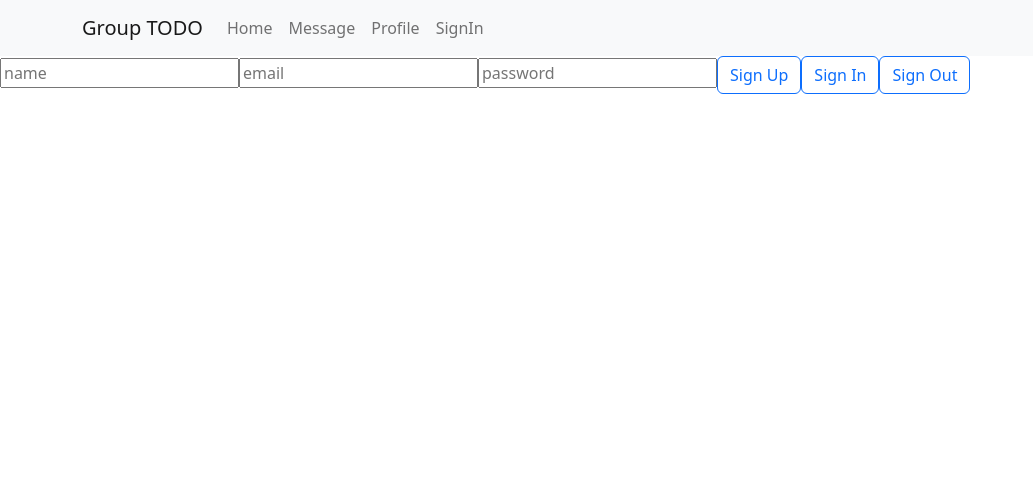
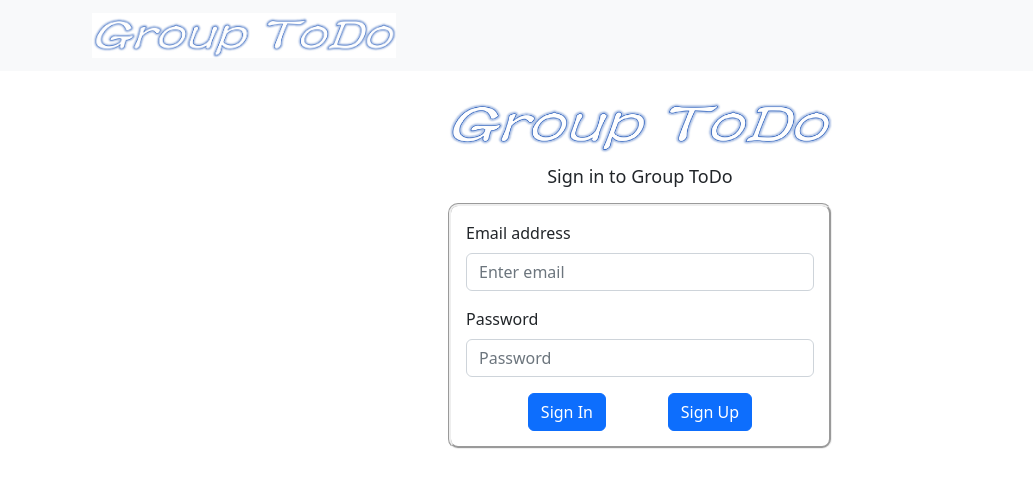
Before and after one commit to ShellyRiver/todolist_frontend, a React (Create React App) app: page /auth in a window 1280 px wide. Shown: the top 488 px of the page, without its empty margins (0-1033 px from the left). Built offline with nearby package versions, Linux system fonts and the light colour scheme; no server answers.

Commit message:
Improve the authentication process

```diff
--- a/src/App.tsx
+++ b/src/App.tsx
@@ -12,6 +12,7 @@ import Profile from './pages/Profile';
 import Daily from './pages/home/Daily';
 import Monthly from './pages/home/Monthly';
 import Auth from './pages/Auth';
+import {AuthContext} from './context/authContext';
 
 /*
 3 main pages:
@@ -23,7 +24,9 @@ import Auth from './pages/Auth';
   3) profile: display user's account
 */
 function App() {
+  const [email, setEmail] = useState("");
   return (
+    <AuthContext.Provider value={{email: email, setEmail: setEmail}}>
       <div className="App">
         <BrowserRouter>
           <Routes>
@@ -39,6 +42,7 @@ function App() {
           </Routes>
         </BrowserRouter>
       </div>
+    </AuthContext.Provider>
   );
 }
 
--- a/src/authentication/auth.js
+++ b/src/authentication/auth.js
@@ -7,6 +7,7 @@ import axios from "axios";
 
 // Your web app's Firebase configuration
 import {firebaseConfig} from "./secret";
+import alert from "bootstrap/js/src/alert";
 
 // Initialize Firebase
 const app = initializeApp(firebaseConfig);
@@ -26,8 +27,12 @@ export function signUp() {
     var name = document.getElementById('name');
     var email = document.getElementById('email');
     var password = document.getElementById('password');
-    createUserWithEmailAndPassword(auth, email.value, password.value)
-        .then(r => {
+    if (name.value === "") {
+        alert("User name cannot be empty!");
+        return false;
+    }
+    else {
+        createUserWithEmailAndPassword(auth, email.value, password.value).then(r => {
             axios({
                 method: "post",
                 url: `${homeurl}/users`,
@@ -35,29 +40,57 @@ export function signUp() {
                     'name': name.value,
                     'email': email.value
                 }
+            }).then((response) => {
+                console.log(response);
+                alert("Signed Up Successfully!");
+                return true;
+            }).catch((error) => {
+                alert(error.message);
+                return false;
+            });
+        }).catch(e => {
+            alert(e.message);
+            return false;
         })
-            .then((response) => {
-                console.log(response);
-                alert("Signed Up Successfully!")
-            })
-            .catch((error)=>console.log(error));
-    })
-        .catch(e => alert(e.message))
+    }
 }
 
-export function signIn() {
+export async function signIn() {
     var email = document.getElementById('email');
     var password = document.getElementById('password');
-    signInWithEmailAndPassword(auth, email.value, password.value).then(r => {
-        alert("Logged In Successfully!");
+    try {
+        const r = await signInWithEmailAndPassword(auth, email.value, password.value);
+        console.log("Logged In Successfully!");
         console.log(r.user.email);
-    }).catch(e => alert(e.message))
+        return r.user.email;
+    }
+    catch (e) {
+        console.log(e.message);
+        return null;
+    }
+    // signInWithEmailAndPassword(auth, email.value, password.value).then(r => {
+    //     console.log("Logged In Successfully!");
+    //     console.log(r.user.email);
+    //     return true;
+    // }).catch(e => {
+    //     console.log(e.message);
+    //     return false;
+    // })
 }
 
-export function signOutUser() {
-    signOut(auth).then(() => {
-        alert("Logged In Successfully!");
-    }).catch((error) => {
-        alert(error.message)
-    });
+export async function signOutUser() {
+    try {
+        await signOut(auth);
+        console.log("Logged Out Successfully!");
+        return true;
     }
+    catch (e) {
+        console.log(e.message);
+        return false;
+    }
+    // signOut(auth).then(() => {
+    //     alert("Logged Out Successfully!");
+    // }).catch((error) => {
+    //     alert(error.message)
+    // });
+}
--- /dev/null
+++ b/src/context/authContext.js
@@ -0,0 +1,12 @@
+import React, {useContext} from 'react';
+
+// Auth Context is basically composed of email and setEmail
+export const AuthContext = React.createContext({
+    email: "",
+    setEmail: (data) => {}
+})
+
+// Use Auth Context
+export function useAuthContext() {
+    return useContext(AuthContext);
+}
--- /dev/null
+++ b/src/pages/Auth.css
@@ -0,0 +1,29 @@
+.login-form {
+    margin: 1% 35%;
+    border: grey;
+    border: groove;
+    border-width: 3px;
+    padding: 15px;
+    border-radius: 10px;
+}
+
+.button-container {
+    display: flex;
+    justify-content: space-evenly;
+}
+
+.logo {
+    margin-top: 2%;
+    display: flex;
+    flex-direction: column;
+    align-items: center;
+}
+
+.logo img {
+    width: 30%;
+}
+
+.logo div {
+    margin-top: 10px;
+    font-size: large;
+}
--- a/src/pages/Auth.tsx
+++ b/src/pages/Auth.tsx
@@ -1,34 +1,85 @@
-import { Outlet, Link } from "react-router-dom";
-import Container from 'react-bootstrap/Container';
-import Nav from 'react-bootstrap/Nav';
 import Button from 'react-bootstrap/Button';
-import Navbar from 'react-bootstrap/Navbar';
-import Accordion from 'react-bootstrap/Accordion';
-import React, { useEffect } from 'react';
-import { useState } from 'react';
-import axios from 'axios'
+import React, { useEffect, useState } from 'react';
 import {signUp, signIn, signOutUser} from '../authentication/auth'
+import Form from 'react-bootstrap/Form';
+import './Auth.css';
+import logo from '../imgs/group-todo-logo.png';
+import {useAuthContext} from "../context/authContext";
+import {useNavigate} from "react-router-dom";
 
 export default function Auth() {
-    const clickSignUp:any = () => {
-        signUp();
+    const [showUserName, setShowUserName] = useState(false);
+    const [email, setEmail] = useState(localStorage.getItem("email") || "");
+    const navigate = useNavigate();
+    async function clickSignInTest() {
+        if (showUserName === true) {
+            setShowUserName(false);
+            // @ts-ignore
+            document.getElementById("email").value = "";
+            // @ts-ignore
+            document.getElementById("password").value = "";
+        }
+        else {
+            const response = await signIn();
+            console.log(response);
+            if (response) {
+                // @ts-ignore
+                localStorage.setItem('email', response);
+                console.log(`Logged in email is: ${response}`);
+                navigate('/');
+            }
+        }
     }
-    const clickSignIn = () => {
-        signIn();
-    }
-    const clickSignOut = () => {
-        signOutUser();
+
+    const clickSignUpTest = () => {
+        if (showUserName === false) {
+            setShowUserName(current => !current);
+            // @ts-ignore
+            document.getElementById("email").value = "";
+            // @ts-ignore
+            document.getElementById("password").value = "";
+        }
+        else {
+            signUp();
+        }
     }
     return (
       <>
-          <div id="container">
-              <input placeholder="name" id="name"/>
-              <input type="email" placeholder="email" id="email"/>
-              <input type="password" placeholder="password" id="password"/>
-              <Button variant="outline-primary" onClick={clickSignUp}>Sign Up</Button>
-              <Button variant="outline-primary" onClick={clickSignIn}>Sign In</Button>
-              <Button variant="outline-primary" onClick={clickSignOut}>Sign Out</Button>
+          <div className="logo">
+              <img src={logo}/>
+              <div>Sign in to Group ToDo</div>
           </div>
+          <Form className="login-form">
+              <Form.Group className="mb-3" controlId="formBasicEmail">
+                  <Form.Label>Email address</Form.Label>
+                  <Form.Control type="email" placeholder="Enter email" id="email" />
+              </Form.Group>
+              {showUserName && <Form.Group className="mb-3" controlId="formBasicEmail" id="userName">
+                  <Form.Label>User Name</Form.Label>
+                  <Form.Control placeholder="Enter user name" id="name"/>
+              </Form.Group>}
+              <Form.Group className="mb-3" controlId="formBasicPassword">
+                  <Form.Label>Password</Form.Label>
+                  <Form.Control type="password" placeholder="Password" id="password"/>
+              </Form.Group>
+              <div className="button-container">
+                  <Button variant="primary" onClick={clickSignInTest}>
+                      Sign In
+                  </Button>
+                  <Button variant="primary" onClick={clickSignUpTest}>
+                      Sign Up
+                  </Button>
+              </div>
+          </Form>
+
+          {/*<div id="container">*/}
+          {/*    <input placeholder="name" id="name"/>*/}
+          {/*    <input type="email" placeholder="email" id="email"/>*/}
+          {/*    <input type="password" placeholder="password" id="password"/>*/}
+          {/*    <Button variant="outline-primary" onClick={clickSignUp}>Sign Up</Button>*/}
+          {/*    <Button variant="outline-primary" onClick={clickSignIn}>Sign In</Button>*/}
+          {/*    <Button variant="outline-primary" onClick={clickSignOut}>Sign Out</Button>*/}
+          {/*</div>*/}
       </>
     );
   };
--- a/src/pages/Home.tsx
+++ b/src/pages/Home.tsx
@@ -10,6 +10,9 @@ import React, { useEffect } from 'react';
 import { useState } from 'react';
 import './Home.css'
 import { Alert } from "react-bootstrap";
+import {useAuthContext} from "../context/authContext";
+import Auth from './Auth';
+import {Navigate} from "react-router-dom";
 
 // 3 roles in a group
 const GROUPMEMBER: number = 1;
@@ -19,6 +22,11 @@ const GROUPCOLLABORATOR: number = 3;
 const groupNames: string[] = ["Personal tasks", "CS 409 Final Project"];
 
 function Home() {
+    const email = localStorage.getItem("email");
+    if (email == null || email == ""){
+        return <Navigate replace to="/auth" />
+    }
+    else{
         return (
           <>
             <h1>Home</h1>
@@ -39,6 +47,7 @@ function Home() {
 
           </>
         );
+    }
   };
 
 // the group list on the left
--- /dev/null
+++ b/src/pages/Navigator.css
@@ -0,0 +1,4 @@
+.navigator-logo img {
+    height: 45px;
+    margin: 0 10px;
+}
--- a/src/pages/Navigator.tsx
+++ b/src/pages/Navigator.tsx
@@ -1,26 +1,45 @@
-import { Outlet, Link } from "react-router-dom";
+import { Outlet, Link, useNavigate} from "react-router-dom";
 import Container from 'react-bootstrap/Container';
 import Nav from 'react-bootstrap/Nav';
 import Navbar from 'react-bootstrap/Navbar';
+import Button from 'react-bootstrap/Button';
+import {signOutUser} from '../authentication/auth'
+import logo from "../imgs/group-todo-logo.png";
+import React from "react";
+import './Navigator.css';
+
 
 
 
 function Navigator() {
+  const navigate = useNavigate();
+  async function clickSignOut(){
+    const response = await signOutUser();
+    if (response === true) {
+      localStorage.setItem('email', "");
+      navigate('/auth')
+    }
+  }
   return (
     <>
       <Navbar bg="light" expand="lg">
         <Container>
-          <Navbar.Brand href="/">Group TODO</Navbar.Brand>
+          <Navbar.Brand href="/" className="navigator-logo"><img src={logo} /></Navbar.Brand>
           <Navbar.Toggle aria-controls="basic-navbar-nav" />
+          { localStorage.getItem("email") && localStorage.getItem("email") != "" &&
             <Navbar.Collapse id="basic-navbar-nav">
               <Nav className="me-auto">
                 <Nav.Link href="/">Home</Nav.Link>
                 <Nav.Link href="message">Message</Nav.Link>
                 <Nav.Link href="profile">Profile</Nav.Link>
-              <Nav.Link href="auth">SignIn</Nav.Link>
+                {/*<Nav.Link href="auth">SignIn</Nav.Link>*/}
               </Nav>
             </Navbar.Collapse>
+          }
         </Container>
+        { localStorage.getItem("email") && localStorage.getItem("email") != "" &&
+          <Button variant="outline-primary" onClick={clickSignOut}>Sign Out</Button>
+        }
       </Navbar>
       <Outlet />
     </>
--- a/tsconfig.json
+++ b/tsconfig.json
@@ -21,6 +21,7 @@
     "jsx": "react-jsx"
   },
   "include": [
-    "src"
+    "src",
+    "public"
   ]
 }
```
Also changed, not shown: src/imgs/group-todo-logo.png (added). Lines whose indentation alone changed are shown as unchanged.
